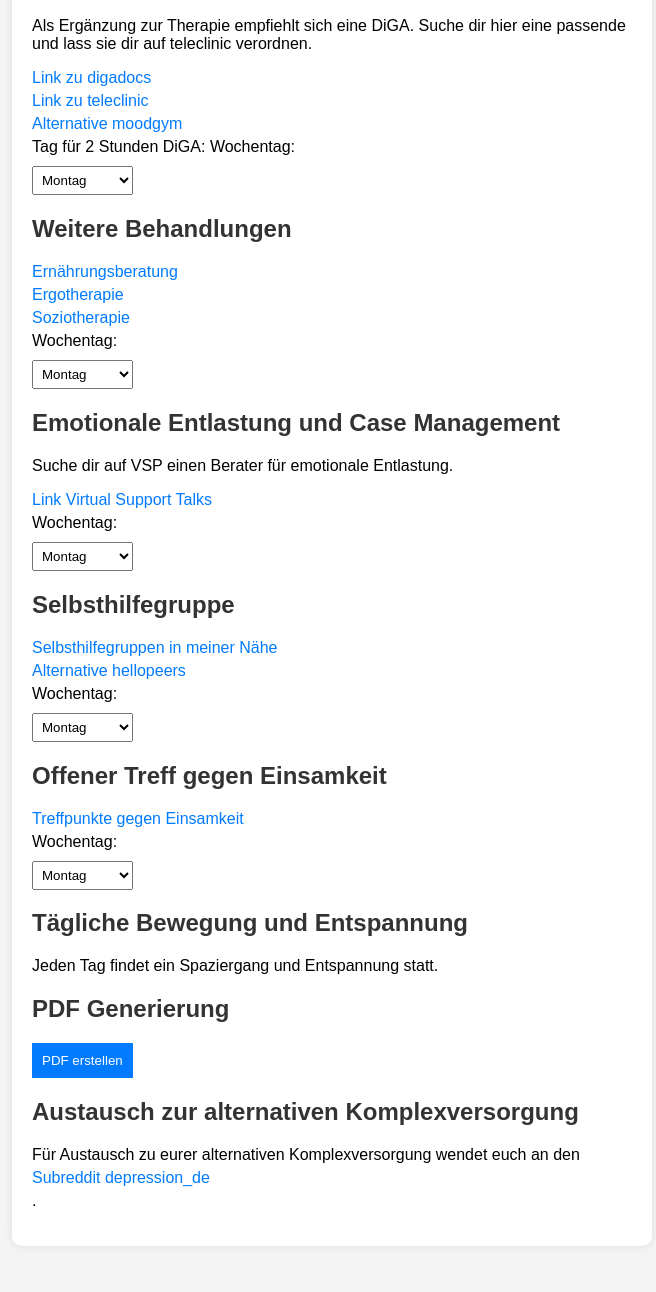
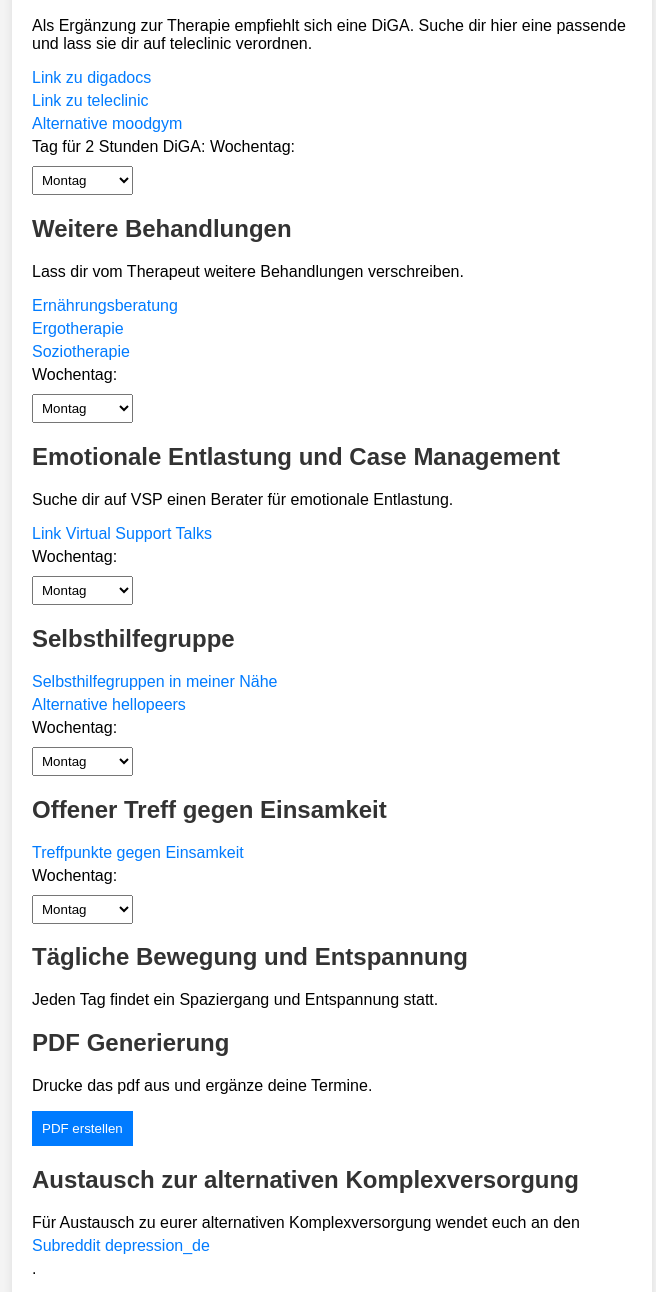
Before and after one commit to BenutzerEinsZweiDrei/alt_komplex, a plain HTML site: page index.html in a window 1280 px wide. Shown: the part 662-1954 px from the top of the page, without its empty margins (308-964 px from the left). Drawn offline with nearby package versions, Linux system fonts and the light colour scheme.

Commit message:
Update index.html

```diff
--- a/index.html
+++ b/index.html
@@ -91,6 +91,7 @@ Falls du in deiner Region keinen finden konntest und keine Chance auf die Kosten
         </select>
 
         <h2>Weitere Behandlungen</h2>
+     <p> Lass dir vom Therapeut weitere Behandlungen verschreiben.</p>
         <a href="https://www.google.com/search?q=Ern%C3%A4hrungsberatung+in+meiner+N%C3%A4he" target="_blank">Ernährungsberatung</a>
         <a href="https://www.google.com/search?q=Ergotherapie+in+meiner+N%C3%A4he" target="_blank">Ergotherapie</a>
         <a href="https://www.google.com/search?q=Soziotherapie+in+meiner+N%C3%A4he" target="_blank">Soziotherapie</a>
@@ -142,6 +143,7 @@ Falls du in deiner Region keinen finden konntest und keine Chance auf die Kosten
         <p>Jeden Tag findet ein Spaziergang und Entspannung statt.</p>
 
         <h2>PDF Generierung</h2>
+     <p>Drucke das pdf aus und ergänze deine Termine.</p>
         <button onclick="generatePDF()">PDF erstellen</button>
 
         <h2>Austausch zur alternativen Komplexversorgung</h2>
```
